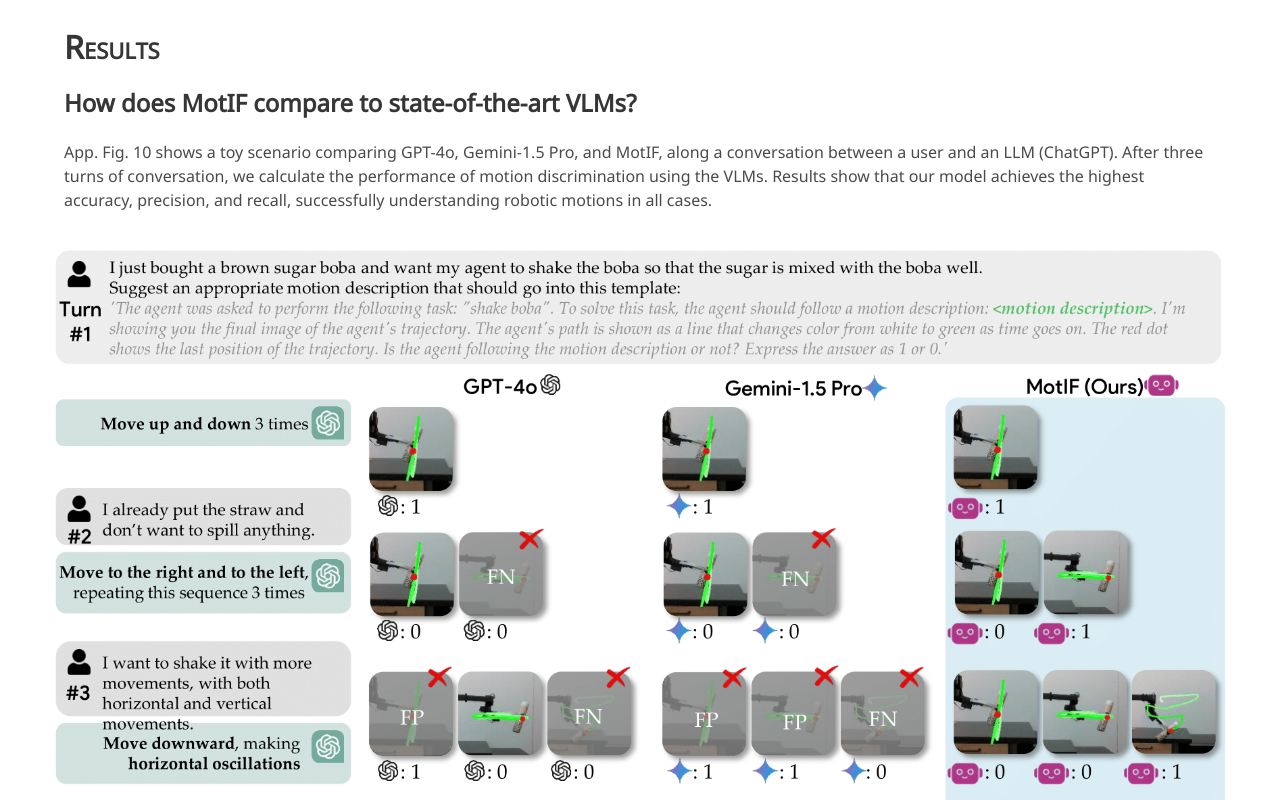
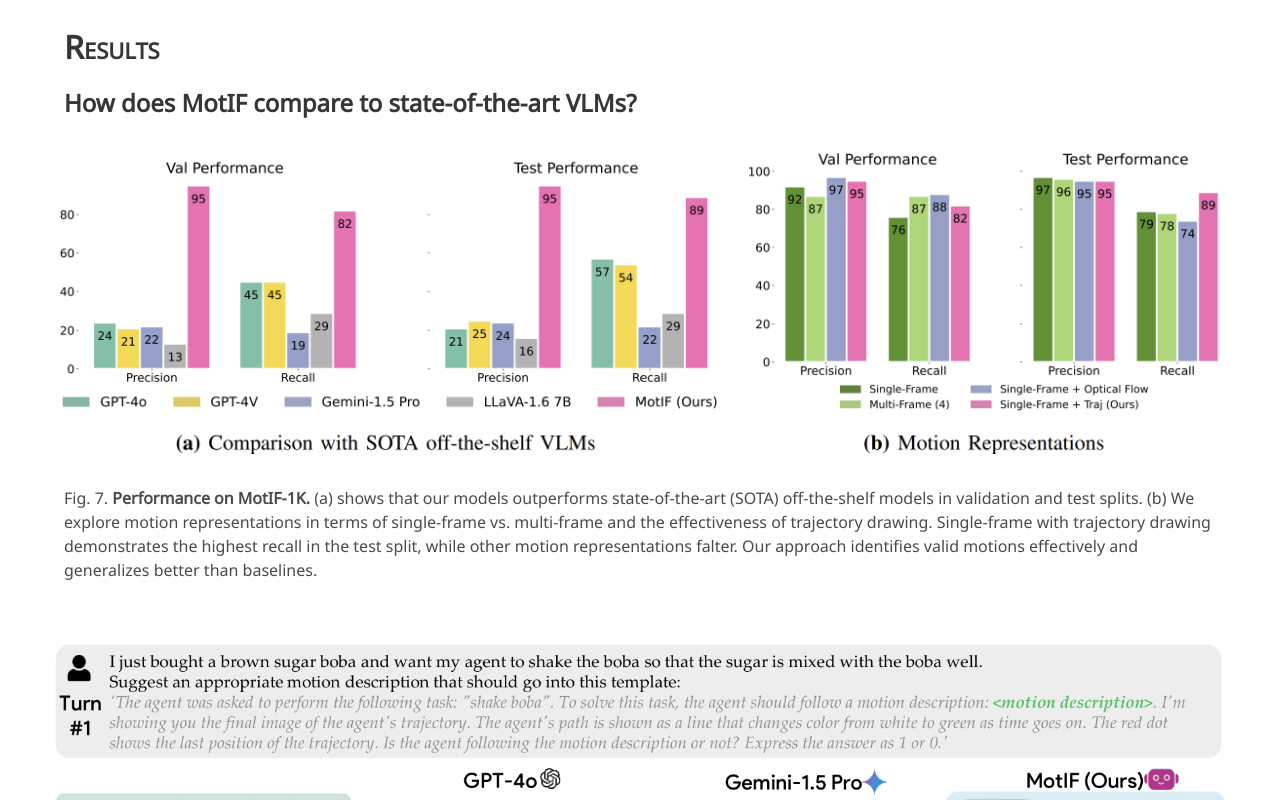
Before and after one commit to motif-1k/motif-1k.github.io, a plain HTML site: page index.html in a window 1280 px wide. Shown: the part 5780-6580 px from the top of the page. Drawn offline with nearby package versions, Linux system fonts and the light colour scheme; some packages are replaced by stand-ins of ours; some icons are missing; a web font is replaced by a local one.

Commit message:
fig 7 added

```diff
--- a/index.html
+++ b/index.html
@@ -929,11 +929,24 @@
     <div class="row is-full-width">
       <h2 class="title is-3"><span class="dperact">Results</span></h2>
       <h3 class="title is-4 ">How does MotIF compare to state-of-the-art VLMs?</h3>
+
+      <!-- <p>
+        aa
+      </p>
+      <br> -->
+
+      <div class="columns is-vcentered is-centered">
+        <br>
+        <img src="media/motif_figure7.png" class="interpolation-image" alt="Interpolate start reference image." style="width: 100%;" />
+      </div>
+
       <p>
-        App. Fig. 10 shows a toy scenario comparing GPT-4o, Gemini-1.5 Pro, and MotIF, along a conversation between a user and an LLM (ChatGPT).
-        After three turns of conversation, we calculate the performance of motion discrimination using the VLMs. Results show that our model achieves the highest accuracy, precision, and recall, successfully understanding robotic motions in all cases.
+        <span class="dnerf2">Fig. 7. <b>Performance on MotIF-1K.</b>
+          (a) shows that our models outperforms state-of-the-art (SOTA) off-the-shelf models in validation and test splits.
+          (b) We explore motion representations in terms of single-frame vs. multi-frame and the effectiveness of trajectory drawing. Single-frame with trajectory drawing demonstrates the highest recall in the test split, while other motion representations falter. Our approach identifies valid motions effectively and generalizes better than baselines.
+      </span>
       </p>
-      <br>
+      <br><br>
 
       <div class="columns is-vcentered is-centered">
         <br>
@@ -945,7 +958,14 @@
           We compare three VLMs: our model, GPT-4o, and Gemini-1.5 Pro, along a conversation between a user and an LLM. The user specifies the task and the LLM generates an appropriate motion description. The performance of each VLM is measured by predicting if the robot motions align (VLM response: 1) with motion descriptions suggested from the LLM or not (VLM response: 0), where the images are not included in training our model. Comparing the accuracy, precision, and recall for each model, MotIF shows the highest performance in all metrics.
       </span>
       </p>
-      <br><br>
+      <br>
+
+      <p>
+        App. Fig. 10 shows a toy scenario comparing GPT-4o, Gemini-1.5 Pro, and MotIF, along a conversation between a user and an LLM (ChatGPT).
+        After three turns of conversation, we calculate the performance of motion discrimination using the VLMs. Results show that our model achieves the highest accuracy, precision, and recall, successfully understanding robotic motions in all cases.
+      </p>
+      <br>
+
     </div>
   </div>
 
```
Also changed, not shown: media/motif_figure7.png (added).
